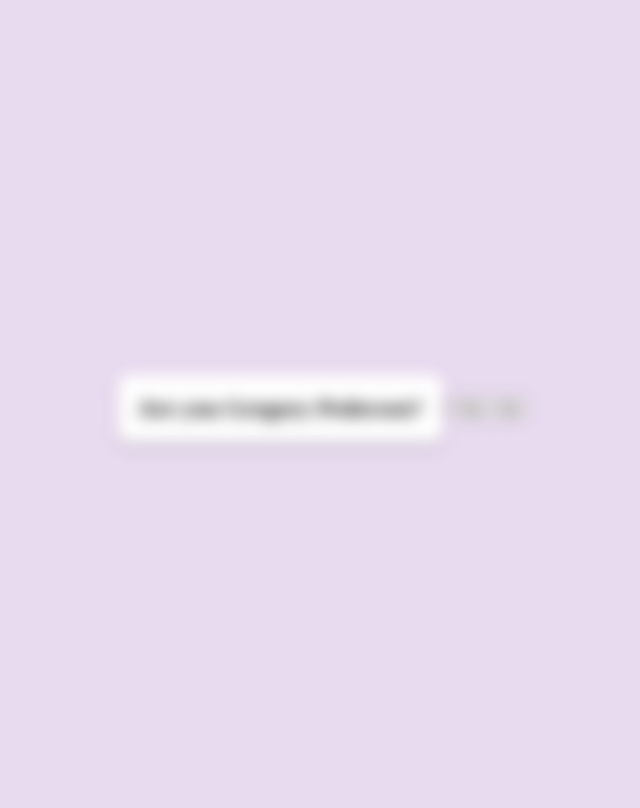
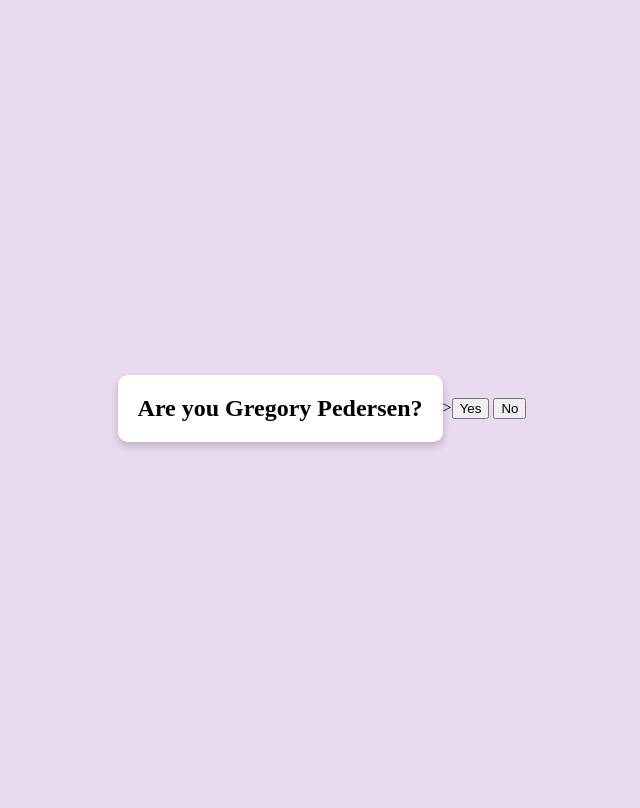
Before and after one commit to gregpedersen99/myWebsite, a Flask app: page / in a window 1280 px wide. Shown: the whole page, without its empty margins (318-958 px from the left). Run offline with Flask 3, Linux system fonts and the light colour scheme.

Commit message:
Update login.html

```diff
--- a/flaskProject/templates/login.html
+++ b/flaskProject/templates/login.html
@@ -20,7 +20,6 @@
             background-size: cover;
             background-position: center;
             background-repeat: no-repeat;
-            filter: blur(8px);
         }
 
         h1 {
```
